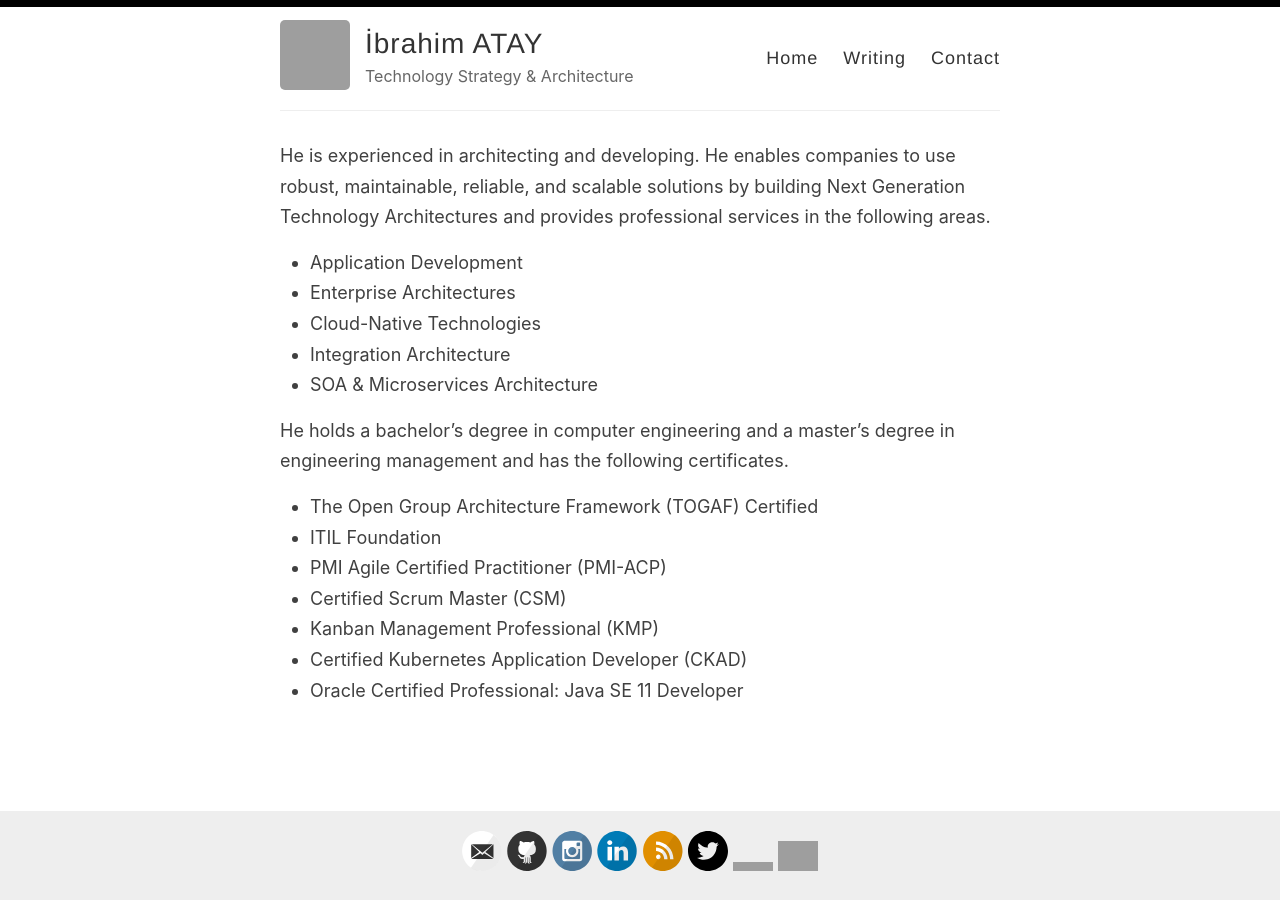
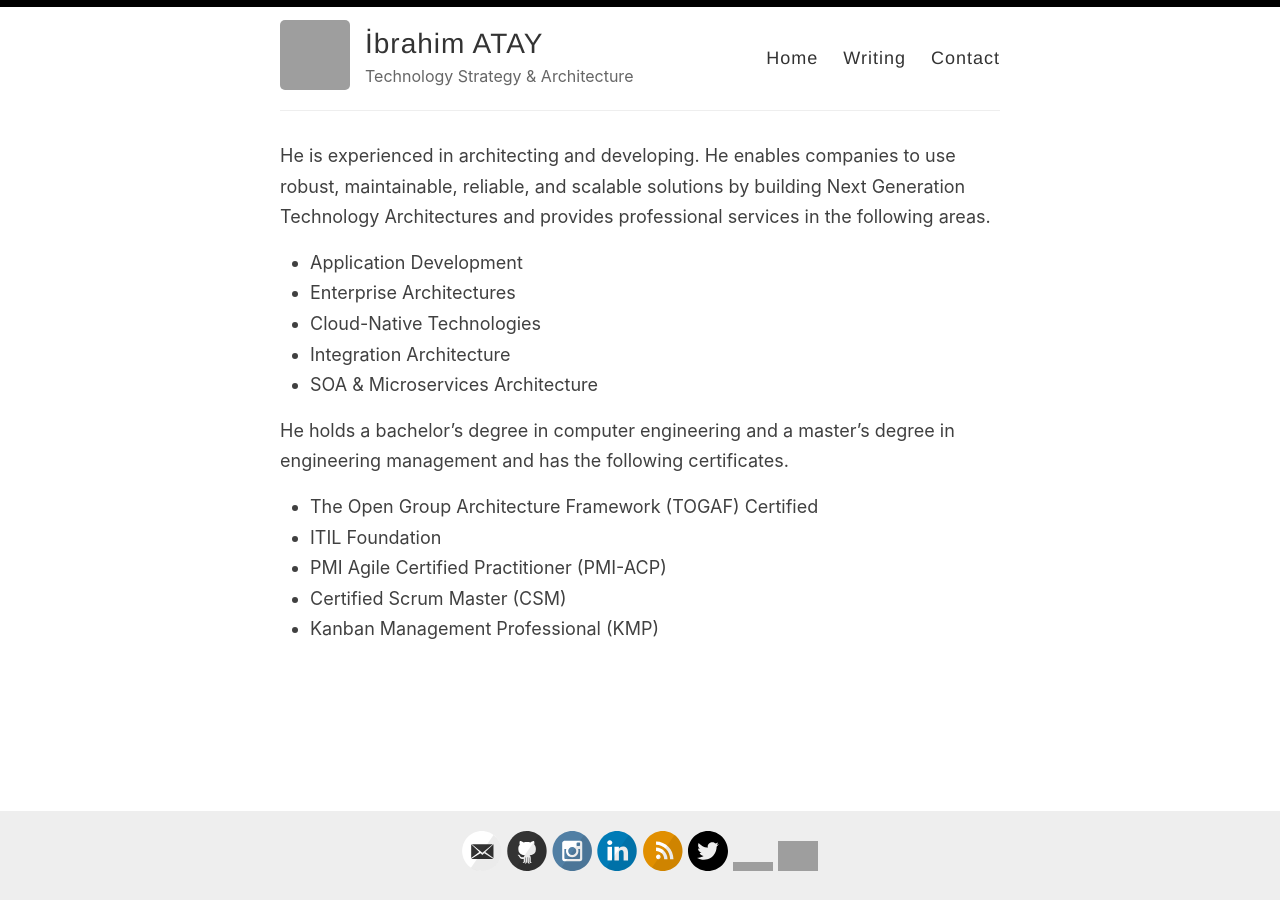
Before and after one commit to ibrahimatay/ibrahimatay.github.io, a Jekyll site: the page built from index.md, in a window 1280 px wide. Built offline with Jekyll 4.4.1, drawn with Linux system fonts in a browser that asks for light colours; grey boxes are pictures that could not be loaded.

Commit message:
Update index.md

```diff
--- a/index.md
+++ b/index.md
@@ -18,5 +18,3 @@ He holds a bachelor's degree in computer engineering and a master's degree in en
 - PMI Agile Certified Practitioner (PMI-ACP)
 - Certified Scrum Master (CSM)
 - Kanban Management Professional (KMP)
-- Certified Kubernetes Application Developer (CKAD)
-- Oracle Certified Professional: Java SE 11 Developer
```
